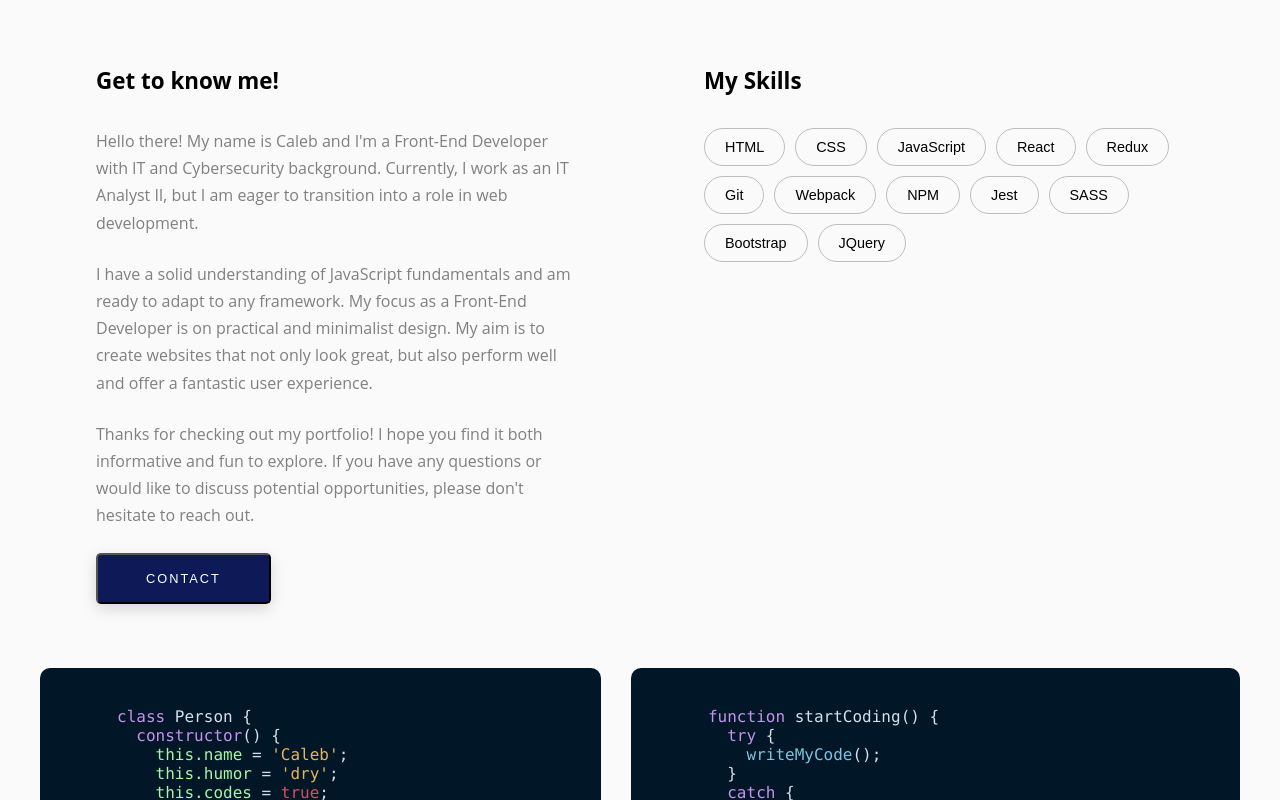
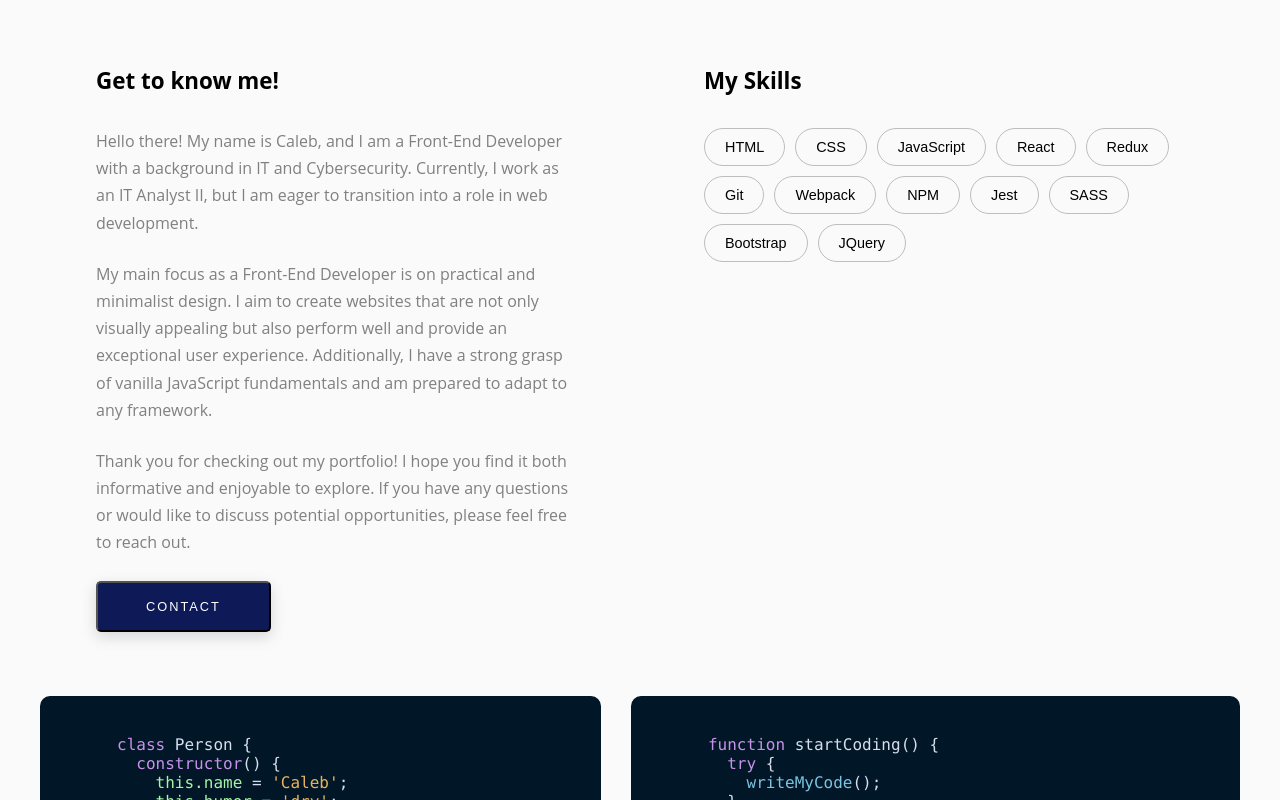
Before and after one commit to Swhag/old-portfolio, a React (Create React App) app: page / in a window 1280 px wide. Shown: the part 880-1680 px from the top of the page. Built offline with nearby package versions, Linux system fonts and the light colour scheme; the HTML template or start-up script is replaced by a standard one.

Commit message:
animation fixed / email button works now

```diff
--- a/src/components/About.js
+++ b/src/components/About.js
@@ -33,27 +33,29 @@ function About(props) {
         <div className='about-content'>
           <div
             className={`content-left ${leftVisible ? 'content-animate' : ''}`}
+            ref={left}
           >
             <h3>Get to know me!</h3>
             <p>
-              Hello there! My name is Caleb and I'm a Front-End Developer with
-              IT and Cybersecurity background. Currently, I work as an IT
+              Hello there! My name is Caleb, and I am a Front-End Developer with
+              a background in IT and Cybersecurity. Currently, I work as an IT
               Analyst II, but I am eager to transition into a role in web
               development.
             </p>
 
-            <p ref={left}>
-              I have a solid understanding of JavaScript fundamentals and am
-              ready to adapt to any framework. My focus as a Front-End Developer
-              is on practical and minimalist design. My aim is to create
-              websites that not only look great, but also perform well and offer
-              a fantastic user experience.
+            <p>
+              My main focus as a Front-End Developer is on practical and
+              minimalist design. I aim to create websites that are not only
+              visually appealing but also perform well and provide an
+              exceptional user experience. Additionally, I have a strong grasp
+              of vanilla JavaScript fundamentals and am prepared to adapt to any
+              framework.
             </p>
 
             <p>
-              Thanks for checking out my portfolio! I hope you find it both
-              informative and fun to explore. If you have any questions or would
-              like to discuss potential opportunities, please don't hesitate to
+              Thank you for checking out my portfolio! I hope you find it both
+              informative and enjoyable to explore. If you have any questions or
+              would like to discuss potential opportunities, please feel free to
               reach out.
             </p>
 
--- a/src/components/Contact.js
+++ b/src/components/Contact.js
@@ -52,7 +52,7 @@ function Contact(props) {
                   required
                   type='text'
                   className='contact-form-input'
-                  placeholder='Your name'
+                  placeholder='John Doe'
                   name='name'
                   id='name'
                 />
@@ -76,6 +76,7 @@ function Contact(props) {
                   required
                   rows='7'
                   className='contact__form-input'
+                  placeholder='Hey there!'
                   name='message'
                   id='message'
                 ></textarea>
--- a/src/components/Footer.js
+++ b/src/components/Footer.js
@@ -2,18 +2,19 @@ import React from 'react';
 import '../styles/footer.css';
 
 function Footer(props) {
-  const { footer } = props;
-
   return (
     <div className='footer-section'>
       <div className='footer-container'>
         <MobileIcons></MobileIcons>
+        <CopyRight></CopyRight>
       </div>
     </div>
   );
 }
 
 function MobileIcons() {
+  const email = 'caleb.kim1@outlook.com';
+
   return (
     <div className='mobile-icons'>
       <div>
@@ -35,7 +36,7 @@ function MobileIcons() {
         </a>
       </div>
       <div>
-        <a href='https://github.com/Swhag' target='_blank'>
+        <a href={`mailto:${email}`}>
           <i className='fa-regular fa-envelope'></i>
         </a>
       </div>
@@ -43,4 +44,12 @@ function MobileIcons() {
   );
 }
 
+function CopyRight() {
+  return (
+    <p className='copyright'>
+      "Built by hand, one pixel at a time" &copy; 2023, Caleb Kim
+    </p>
+  );
+}
+
 export default Footer;
--- a/src/components/Projects.js
+++ b/src/components/Projects.js
@@ -159,7 +159,7 @@ function Project4(props) {
       <div className='project-content'>
         <h3>To-Do List App</h3>
         <p>
-          Task management app with ServiceNow type design and layout. Built
+          Task management app with ServiceNow-like design and layout. Built
           using HTML/CSS/Javascript. Utilized DOM manipulation and LocalStorage
           to store data.
         </p>
--- a/src/components/SideLinks.js
+++ b/src/components/SideLinks.js
@@ -2,6 +2,8 @@ import React from 'react';
 import '../styles/sideLinks.css';
 
 function SideLinks(props) {
+  const email = 'caleb.kim1@outlook.com';
+
   return (
     <div className='side-links-container'>
       <ul>
@@ -30,8 +32,9 @@ function SideLinks(props) {
         </li>
 
         <li className='side-links email'>
-          <a href='https://github.com/Swhag' target='_blank'>
+          <a href={`mailto:${email}`}>
             <span>Email</span>
+
             <i className='fa-regular fa-envelope'></i>
           </a>
         </li>
@@ -40,4 +43,14 @@ function SideLinks(props) {
   );
 }
 
+function EmailButton() {
+  let email = 'caleb.kim1@outlook.com';
+
+  return (
+    <a href={`mailto:${email}`}>
+      <i className='fa-regular fa-envelope'></i>
+    </a>
+  );
+}
+
 export default SideLinks;
--- a/src/styles/about.css
+++ b/src/styles/about.css
@@ -40,8 +40,7 @@
 .content-left,
 .content-right {
   max-width: 30rem;
-  transition-duration: 0.6s;
-  transition-timing-function: ease-in-out;
+  transition: all 0.6s ease-in-out 0s;
   opacity: 0;
 }
 
@@ -51,12 +50,6 @@
 
 .content-right {
   transform: translateY(40%);
-}
-
-.content-animate {
-  transform: translateX(0);
-  transform: translateY(0);
-  opacity: 1;
 }
 
 .content-left h3,
@@ -119,6 +112,12 @@
   }
 }
 
+.content-animate {
+  transform: translateX(0);
+  transform: translateY(0);
+  opacity: 1;
+}
+
 /* ------------------------------------- */
 
 .about-codes {
@@ -128,8 +127,7 @@
   max-width: 100%;
   gap: 30px;
 
-  transition-duration: 0.6s;
-  transition-timing-function: ease-in-out;
+  transition: all 0.6s ease-in-out 0s;
   opacity: 0;
   transform: translateY(25%);
 }
@@ -212,7 +210,7 @@
 
     transition-duration: 0.6s;
 
-    transform: translateX(-20%);
+    transform: translateY(20%);
     transition-timing-function: ease-in-out;
     opacity: 0;
   }
--- a/src/styles/footer.css
+++ b/src/styles/footer.css
@@ -4,6 +4,7 @@
 
   color: #fff;
   display: flex;
+  flex-direction: column;
   justify-content: center;
   align-items: center;
   padding: 2rem;
@@ -15,7 +16,7 @@
 
 .mobile-icons {
   display: flex;
-  gap: 80px;
+  gap: 60px;
 }
 
 .mobile-icons i {
@@ -60,3 +61,19 @@
     font-size: 1.6rem;
   }
 }
+
+/* -------------------------------- */
+/* copyright styling */
+/* -------------------------------- */
+
+.copyright {
+  padding-top: 25px;
+  color: #fff;
+  text-align: center;
+}
+
+@media (max-width: 768px) {
+  .copyright {
+    font-size: 0.9rem;
+  }
+}
--- a/src/styles/hero.css
+++ b/src/styles/hero.css
@@ -39,16 +39,13 @@
 .line-one {
   font-size: 2rem;
   text-align: center;
-  transition-delay: 0.4;
-  transition-duration: 0.4s;
-  transition-timing-function: ease-in-out;
+  transition: all 0.4s ease-in-out 0s;
 }
 
 .line-two {
   font-size: 1.4rem;
 
-  transition-duration: 0.4s;
-  transition-timing-function: ease-in-out;
+  transition: all 0.4s ease-in-out 0s;
 
   border-right: 0.1em solid #fff;
   white-space: nowrap;
@@ -120,9 +117,7 @@
   align-items: center;
   width: 800px;
 
-  transition-delay: 2.2s;
-  transition-duration: 0.4s;
-  transition-timing-function: ease-in-out;
+  transition: all 0.4s ease-in-out 0s;
 }
 
 .button-wrapper div {
@@ -177,9 +172,7 @@
 .mouse-scroll-container {
   position: absolute;
   bottom: 3rem;
-
-  transition: all 0.4s ease-in-out;
-  transition-delay: 2.9s;
+  transition: all 0.6s ease-in-out 0s;
 }
 
 .mouse {
--- a/src/styles/projects.css
+++ b/src/styles/projects.css
@@ -43,8 +43,7 @@
 .project-reverse {
   display: flex;
   margin-bottom: 7rem;
-  transition-duration: 0.6s;
-  transition-timing-function: ease-in-out;
+  transition: all 0.6s ease-in-out 0s;
 
   transform: translateX(-20%);
   opacity: 0;
@@ -153,8 +152,7 @@
   color: var(--text-color);
 
   letter-spacing: 3px;
-  transition-duration: 200ms;
-  transition-timing-function: ease-in-out;
+  transition: all 0.2s ease-in-out 0s;
 }
 
 .button-group .btn:hover {
```
